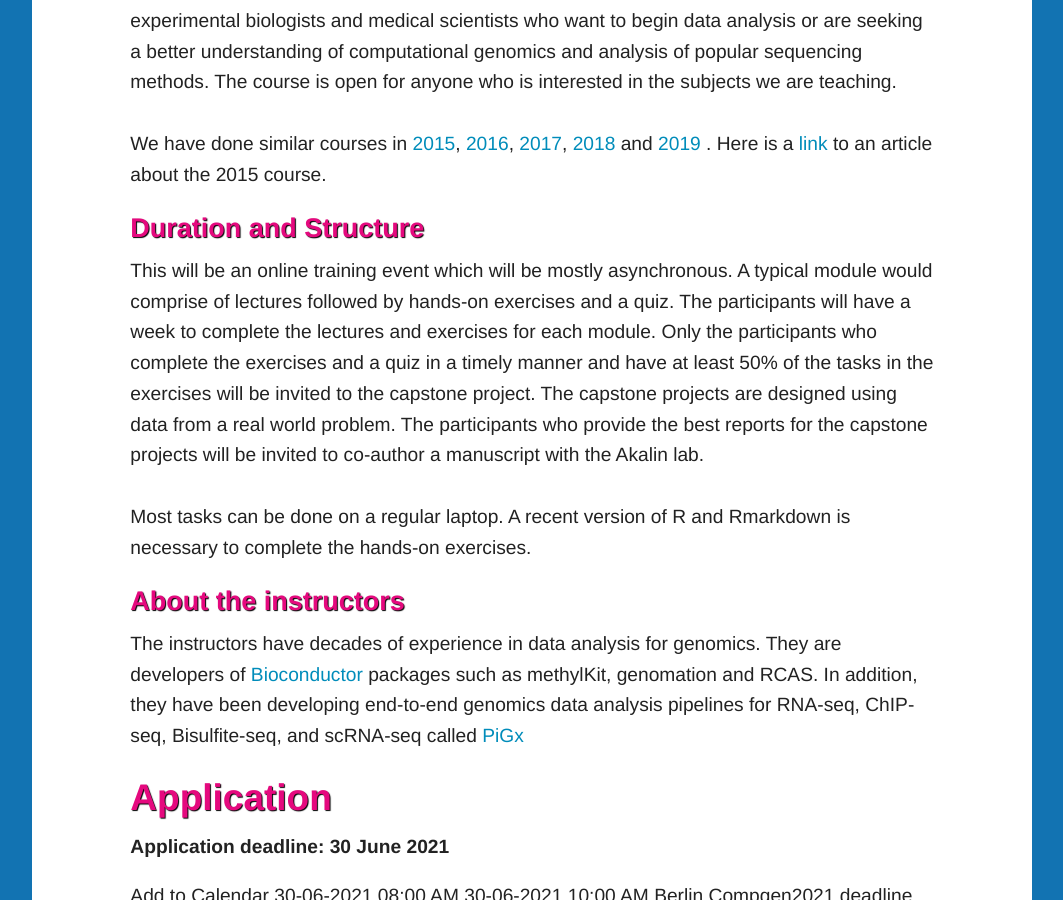
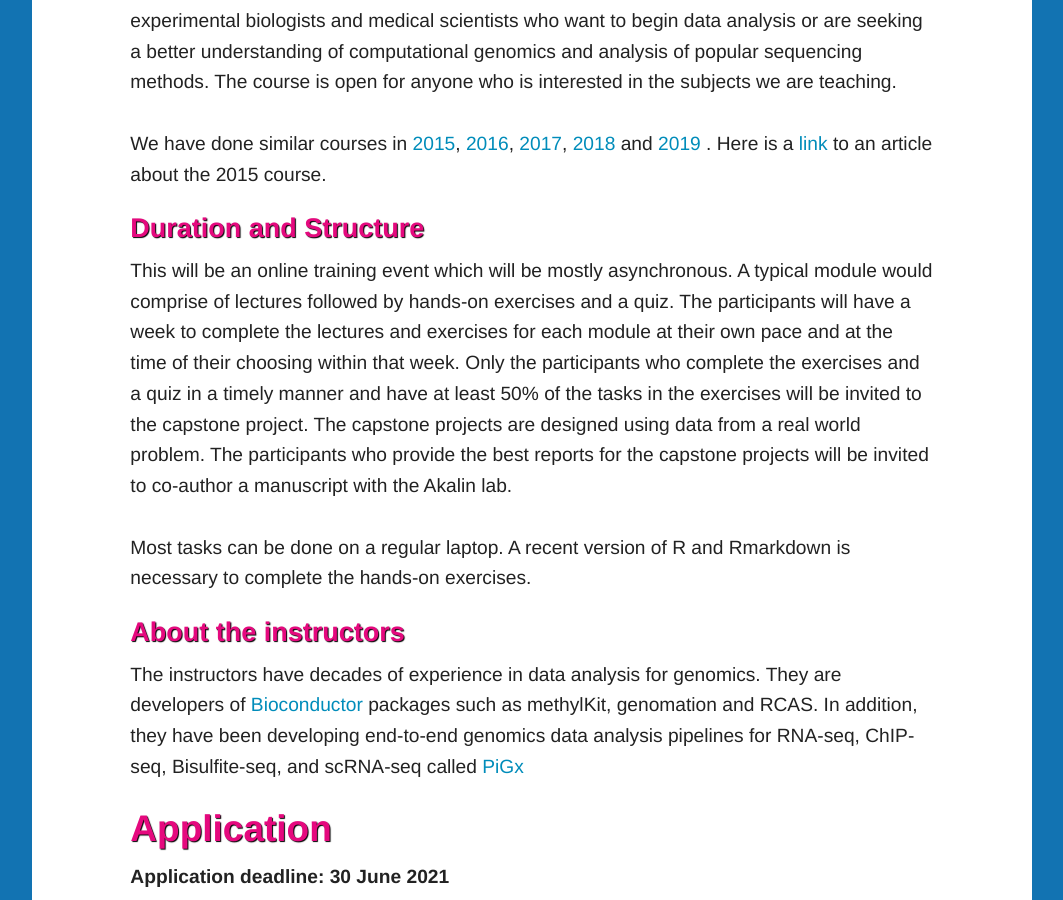
Before and after one commit to BIMSBbioinfo/compgen, a Jekyll site: the page 2021/index.html, which Jekyll copies as it is, in a window 1280 px wide and 900 px high, scrolled down 1716 px. Shown: the whole window, without its empty margins (108-1171 px from the left). Built offline with Jekyll 4.4.1, drawn with Linux system fonts in a browser that asks for light colours; nearby versions of some CDN libraries; library files that are not in the unit come from our copies.

Commit message:
more info on str

```diff
--- a/2021/index.html
+++ b/2021/index.html
@@ -103,7 +103,7 @@
         A typical module would comprise of lectures
         followed by hands-on exercises and a quiz.
         The participants will have a week to complete the lectures and exercises
-        for each module. Only the participants who complete the exercises and a quiz in a
+        for each module at their own pace and at the time of their choosing within that week. Only the participants who complete the exercises and a quiz in a
         timely manner and have at least 50% of the tasks in the exercises will
         be invited to the capstone project. The capstone projects are designed using
         data from a real world problem. The participants who provide the best
```
Also changed, not shown: 1 other file.
